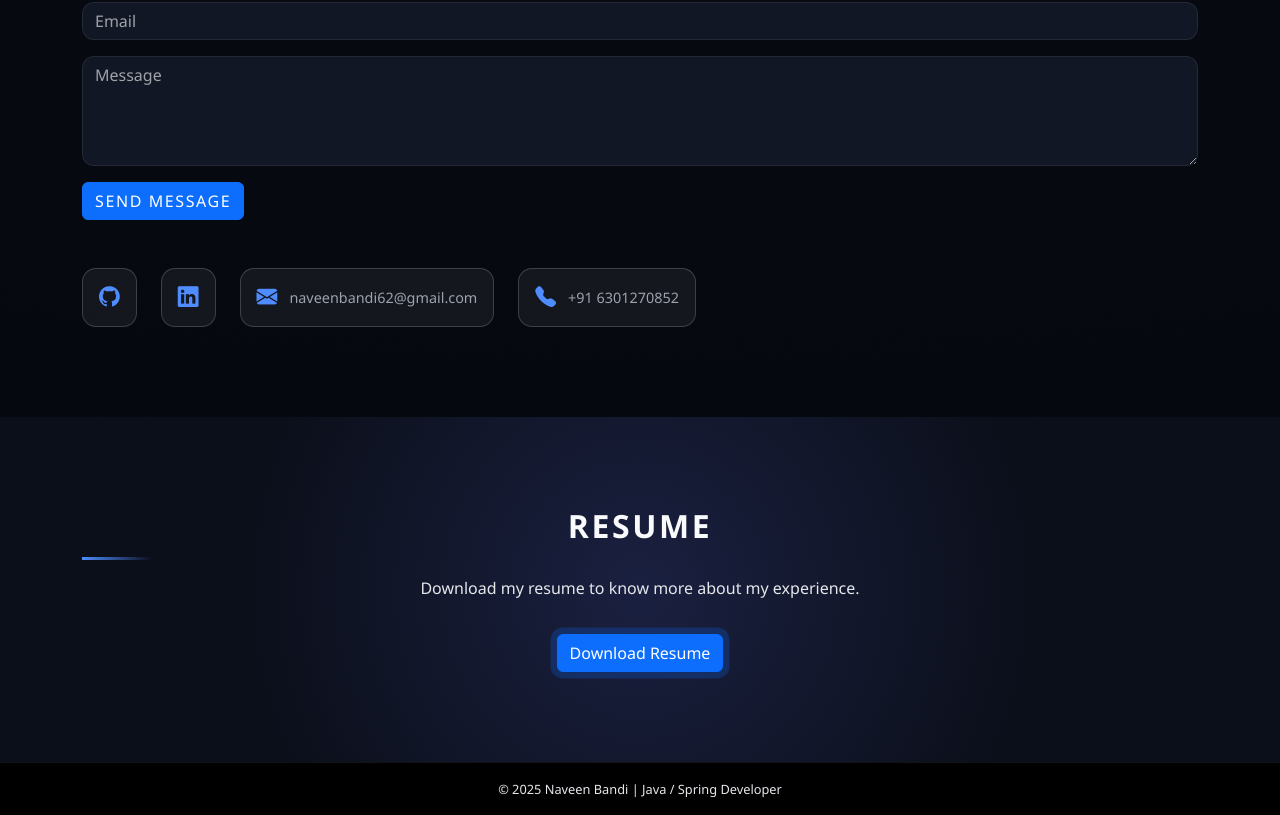
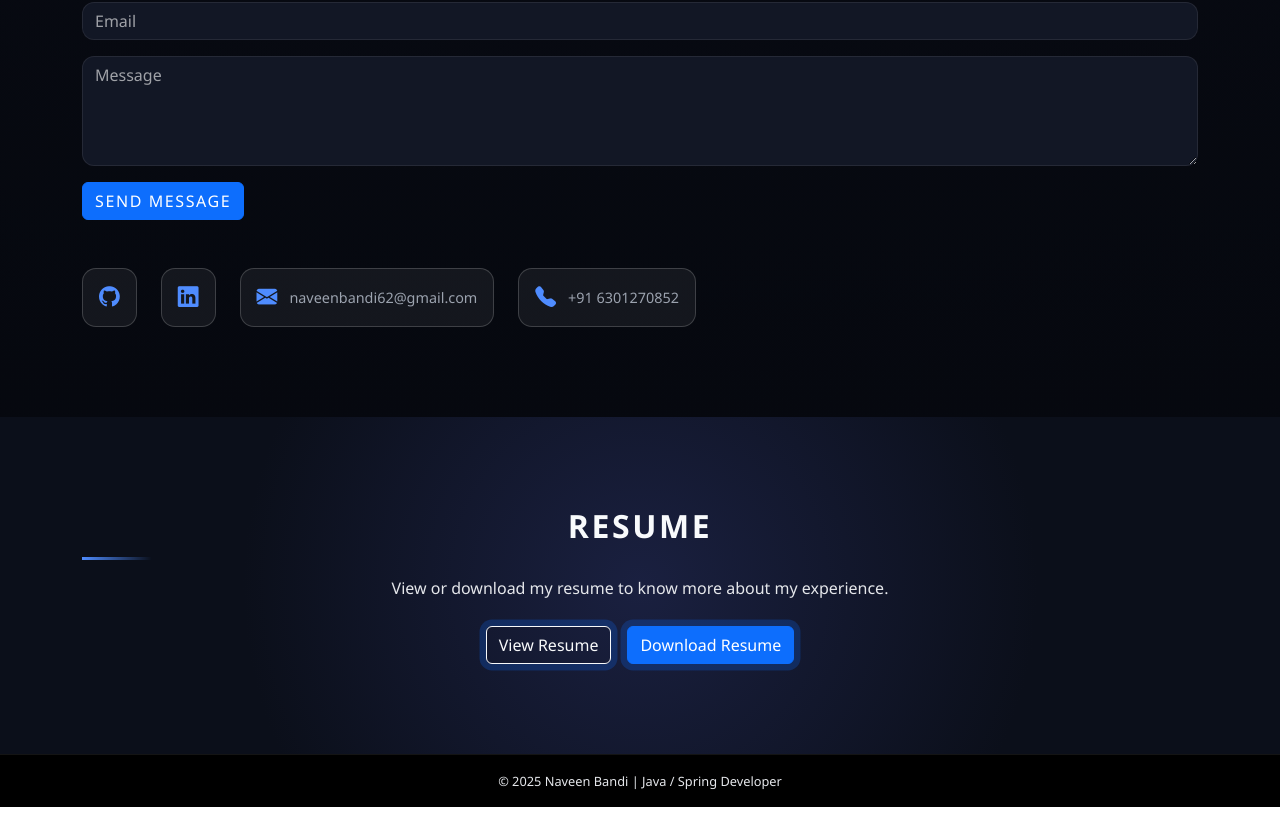
Before and after one commit to NAVEENBANDI123/naveen-portfolio, a React (Vite) app: page / in a window 1280 px wide. Shown: the part 3983-4798 px from the top of the page. Built offline with nearby package versions, Linux system fonts and the light colour scheme.

Commit message:
Refactor Resume component to include separate view and download buttons for the resume

```diff
--- a/src/components/Resume.jsx
+++ b/src/components/Resume.jsx
@@ -1,4 +1,6 @@
 function Resume() {
+  const resumeUrl = `${import.meta.env.BASE_URL}Bandi_Naveen_Java_SpringBoot_Backend_Developer_Resume.pdf`;
+
   return (
     <section
       id="resume"
@@ -6,19 +8,60 @@
     >
       <div className="container">
         <h2 className="section-title slide-down">Resume</h2>
+
         <p className="mt-3 fade-in-delay">
-          Download my resume to know more about my experience.
+          View or download my resume to know more about my experience.
         </p>
-        <a
-  href={`${import.meta.env.BASE_URL}Bandi_Naveen_Java_SpringBoot_Backend_Developer_Resume.pdf`}
-  className="btn btn-primary mt-3 pulse-btn"
-  download
->
-          Download Resume
-        </a>
+
+        <div className="d-flex justify-content-center gap-3 mt-4 fade-in-delay">
+          {/* View Resume */}
+          <a
+            href={resumeUrl}
+            target="_blank"
+            rel="noopener noreferrer"
+            className="btn btn-outline-light pulse-btn"
+          >
+            View Resume
+          </a>
+
+          {/* Download Resume */}
+          <a
+            href={resumeUrl}
+            download
+            className="btn btn-primary pulse-btn"
+          >
+            Download Resume
+          </a>
+        </div>
       </div>
     </section>
   );
 }
 
 export default Resume;
+
+
+// function Resume() {
+//   return (
+//     <section
+//       id="resume"
+//       className="section-padding bg-dark text-light text-center fade-in-up"
+//     >
+//       <div className="container">
+//         <h2 className="section-title slide-down">Resume</h2>
+//         <p className="mt-3 fade-in-delay">
+//           Download my resume to know more about my experience.
+//         </p>
+//         <a
+//   href={`${import.meta.env.BASE_URL}Bandi_Naveen_Java_SpringBoot_Backend_Developer_Resume.pdf`}
+//   className="btn btn-primary mt-3 pulse-btn"
+//   download
+// >
+//           Download Resume
+//         </a>
+//       </div>
+//     </section>
+//   );
+// }
+
+// export default Resume;
```
